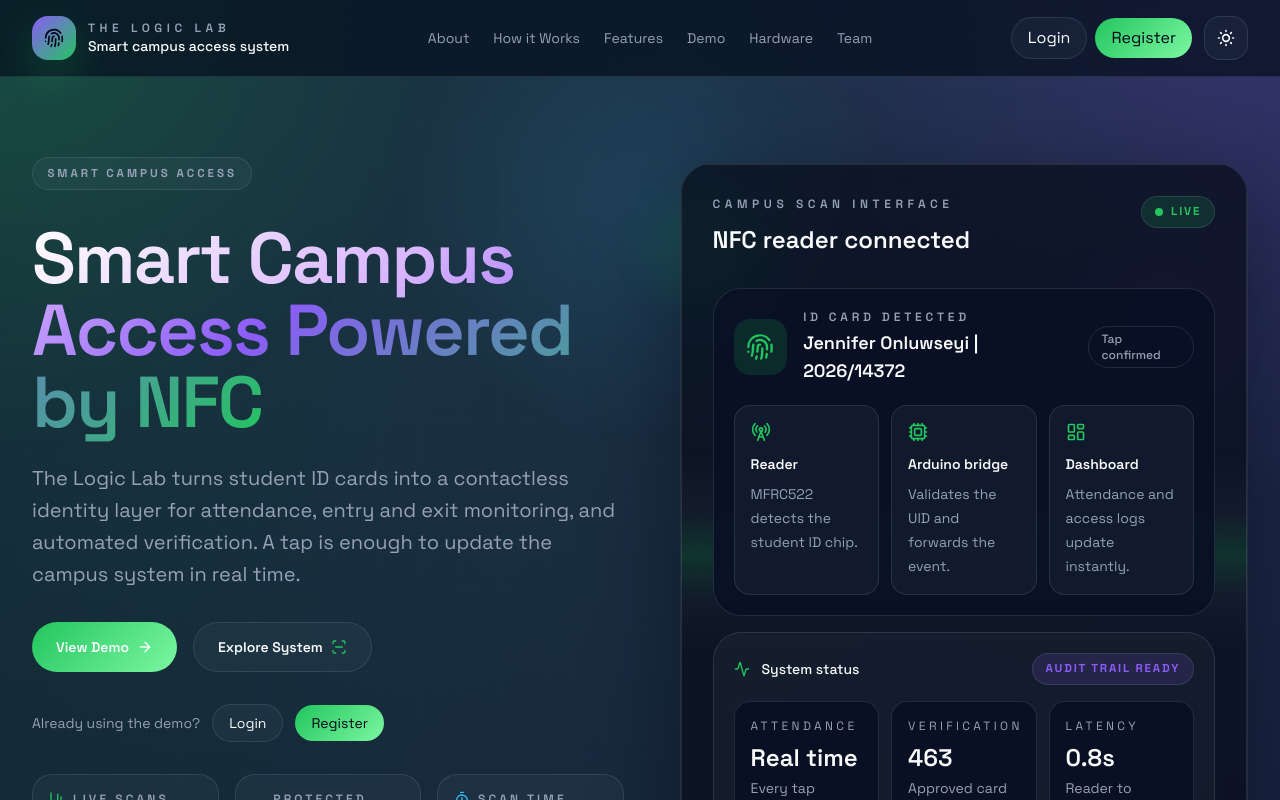
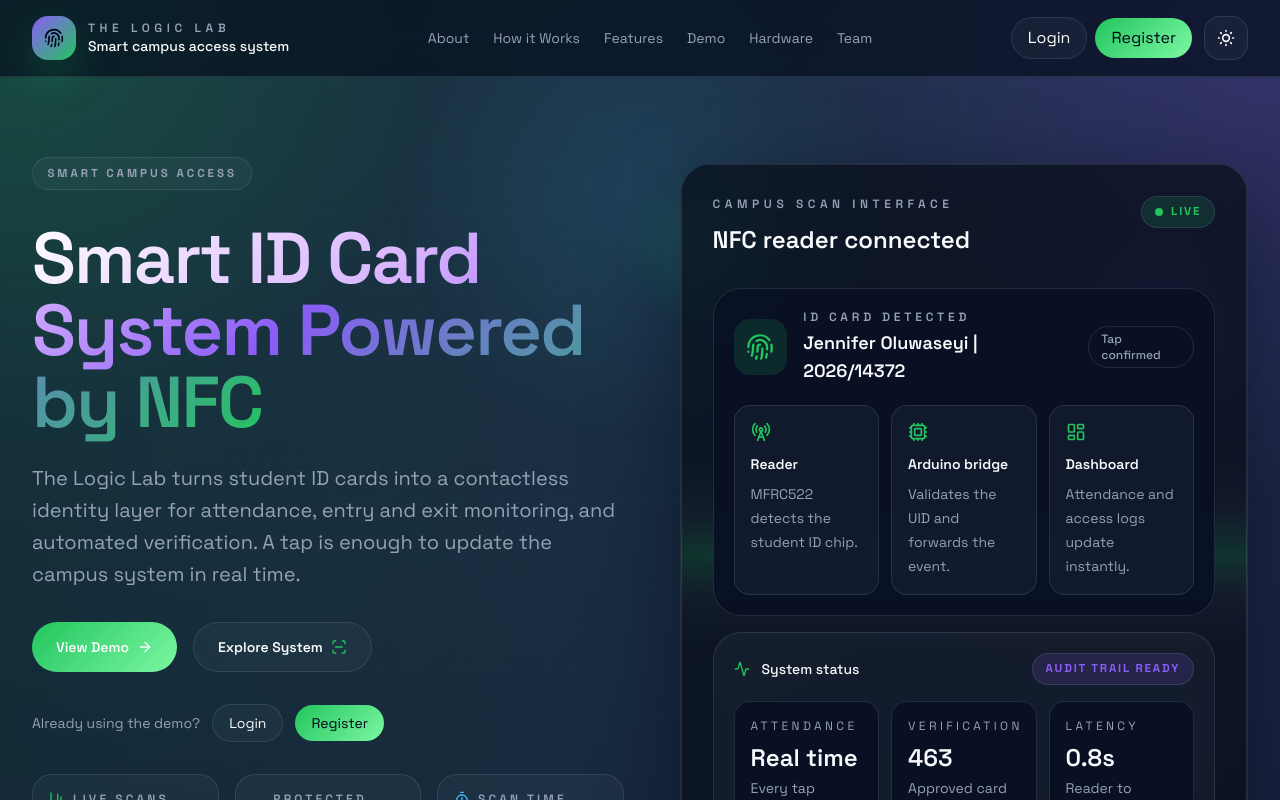
Before and after one commit to Raymond16-cyber/LogicLabs-BrainBox-Competition, a React (Vite) app: page / in a window 1280 px wide. Shown: the top 800 px of the page. Built offline with nearby package versions, Linux system fonts and the light colour scheme.

Commit message:
Corrected HomePage Mistakes

```diff
--- a/src/components/HeroSection.tsx
+++ b/src/components/HeroSection.tsx
@@ -30,7 +30,7 @@ function HeroSection({
 
           <div className="space-y-6">
             <h1 className="max-w-4xl text-5xl font-semibold tracking-tight sm:text-6xl xl:text-7xl">
-              <span className="brand-gradient">Smart Campus Access Powered by NFC</span>
+              <span className="brand-gradient">Smart ID Card System Powered by NFC</span>
             </h1>
             <p className="max-w-2xl text-lg leading-8 text-[var(--muted)] sm:text-xl">
               The Logic Lab turns student ID cards into a contactless identity layer for attendance,
@@ -139,7 +139,7 @@ function HeroSection({
                         ID card detected
                       </p>
                       <p className="mt-1 text-lg font-semibold text-[var(--text)]">
-                        Jennifer Onluwseyi | 2026/14372
+                        Jennifer Oluwaseyi | 2026/14372
                       </p>
                     </div>
                   </div>
--- a/src/content/siteContent.ts
+++ b/src/content/siteContent.ts
@@ -184,7 +184,7 @@ export const teamRoles: IconCard[] = [
 ]
 
 export const scanRoster = [
-  { name: 'Jennifer Oluwseyi', id: '2026/14372' },
+  { name: 'Jennifer Oluwaseyi', id: '2026/14372' },
   { name: 'John Fadeyi', id: '2019/12345' },
   { name: 'Mitchelle Adeyemi', id: '2020/67890' },
   { name: 'Boy Smooth', id: '2021/11111' },
@@ -192,7 +192,7 @@ export const scanRoster = [
 ]
 
 export const initialScans: ScanRecord[] = [
-  { name: 'Jennifer Oluwseyi', id: '2026/14372', status: 'IN', time: '08:12 AM', gate: 'North Gate' },
+  { name: 'Jennifer Oluwaseyi', id: '2026/14372', status: 'IN', time: '08:12 AM', gate: 'North Gate' },
   { name: 'John Fadeyi', id: '2019/12345', status: 'OUT', time: '08:18 AM', gate: 'Library Exit' },
   { name: 'Mitchelle Adeyemi', id: '2020/67890', status: 'IN', time: '08:21 AM', gate: 'Main Lobby' },
   { name: 'Boy Smooth', id: '2021/11111', status: 'IN', time: '08:24 AM', gate: 'Admin Wing' },
```
